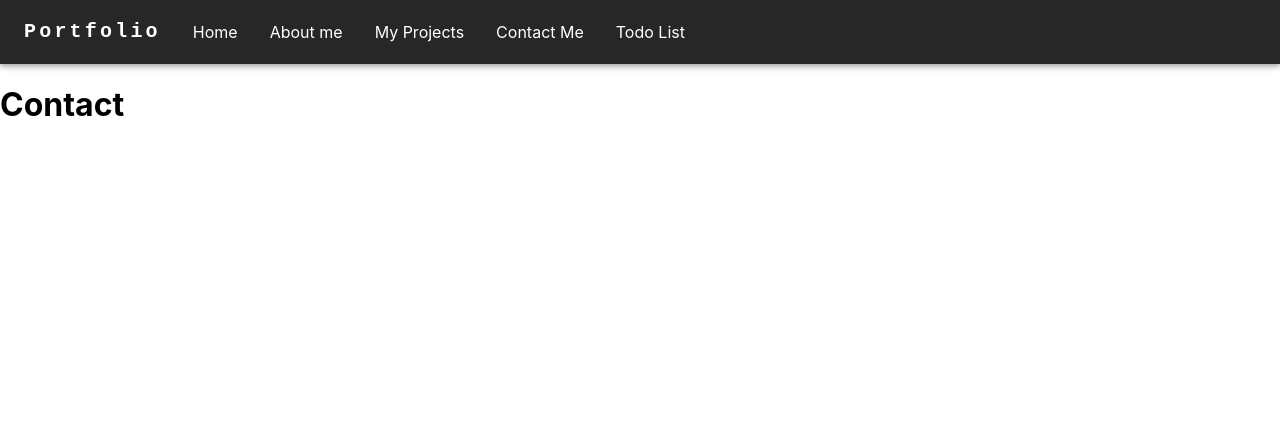
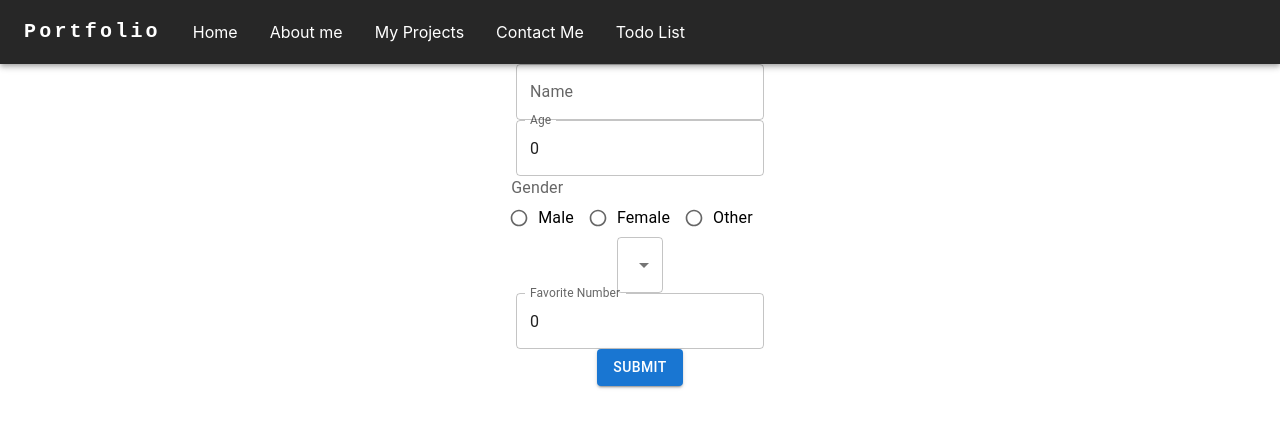
Before and after one commit to Jayse19/ReactPortfolioWithTypscript, a React (Create React App) app: page /Contact in a window 1280 px wide. Shown: the top 428 px of the page. Built offline with nearby package versions, Linux system fonts and the light colour scheme.

Commit message:
Made a form and updated timesheet

```diff
--- /dev/null
+++ b/src/Components/Form.js
@@ -0,0 +1,114 @@
+import { Button, FormControl, FormControlLabel, FormLabel, Grid, MenuItem, Radio, RadioGroup, Select, TextField } from "@mui/material";
+import React, { useState } from "react";
+
+
+const defaultValues = {
+  name: "",
+  age: 0,
+  gender: "",
+  food: "",
+  favoriteNumber: 0,
+};
+const Form = () => {
+  const [formValues, setFormValues] = useState(defaultValues);
+  const handleInputChange = (e) => {
+    const { name, value } = e.target;
+    setFormValues({
+      ...formValues,
+      [name]: value,
+    });
+  };
+  const handleSubmit = (event) => {
+    event.preventDefault();
+    console.log(formValues);
+  };
+  return (
+    <form onSubmit={handleSubmit}>
+      <Grid container alignItems="center" justify="center" direction="column">
+        <Grid item>
+          <TextField
+            id="name-input"
+            name="name"
+            label="Name"
+            type="text"
+            value={formValues.name}
+            onChange={handleInputChange}
+          />
+        </Grid>
+        <Grid item>
+          <TextField
+            id="age-input"
+            name="age"
+            label="Age"
+            type="number"
+            value={formValues.age}
+            onChange={handleInputChange}
+          />
+        </Grid>
+        <Grid item>
+          <FormControl>
+            <FormLabel>Gender</FormLabel>
+            <RadioGroup
+              name="gender"
+              value={formValues.gender}
+              onChange={handleInputChange}
+              row
+            >
+              <FormControlLabel
+                key="male"
+                value="male"
+                control={<Radio size="small" />}
+                label="Male"
+              />
+              <FormControlLabel
+                key="female"
+                value="female"
+                control={<Radio size="small" />}
+                label="Female"
+              />
+              <FormControlLabel
+                key="other"
+                value="other"
+                control={<Radio size="small" />}
+                label="Other"
+              />
+            </RadioGroup>
+          </FormControl>
+        </Grid>
+        <Grid item>
+          <FormControl>
+            <Select
+              name="food"
+              value={formValues.food}
+              onChange={handleInputChange}
+            >
+              <MenuItem key="Hambruger" value="hamburger">
+                Hamburger
+              </MenuItem>
+              <MenuItem key="Steak" value="steak">
+                Steak
+              </MenuItem>
+              <MenuItem key="Chicken " value="Chicken">
+                Chicken
+              </MenuItem>
+            </Select>
+          </FormControl>
+        </Grid>
+        <Grid item>
+          <TextField
+            id="number-input"
+            name="favoriteNumber"
+            label="Favorite Number"
+            type="number"
+            value={formValues.favoriteNumber}
+            onChange={handleInputChange}
+          />
+        </Grid>
+        <Button variant="contained" color="primary" type="submit">
+          Submit
+        </Button>
+      </Grid>
+    </form>
+  );
+};
+export default Form;
--- a/src/Pages/ContactPage.tsx
+++ b/src/Pages/ContactPage.tsx
@@ -1,8 +1,11 @@
+import Form from "../Components/Form";
 
 
 const ContactMe = () => {
     return (
-        <h1>Contact</h1>
+        <div>
+            <Form />
+        </div>
      );
 }
 
```
Also changed, not shown: src/TimeSheet/TimeSheet.md (+19 -1 lines).
